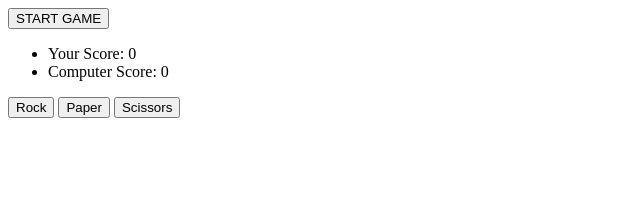
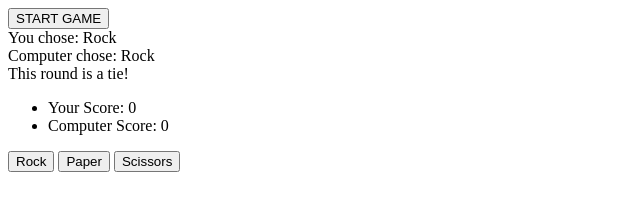
Before and after one commit to LeSparkly/TOP_rock_paper_scissors, a plain HTML site: page index.html in a window 1280 px wide. Both pictures are taken after a click on the button "Rock". Shown: the whole page, without its empty margins (0-640 px from the left). Drawn offline with Linux system fonts and the light colour scheme.

Commit message:
Add player and computer choice display. Add round winner display

```diff
--- a/index.html
+++ b/index.html
@@ -10,6 +10,9 @@
     <div class="container">
       <button class="play-button">START GAME</button>
       <div>
+        <div class="human-move">wewe</div>
+        <div class="computer move"></div>
+        <div class="round winner"></div>
         <ul>
           <li id="player-score"></li>
           <li class="computer-score"></li>
--- a/rockPaperScissors.js
+++ b/rockPaperScissors.js
@@ -7,7 +7,9 @@ const scissorsButton = document.querySelector("#scissors");
 
 const humanScoreDisplay = document.querySelector("#player-score");
 const computerScoreDisplay = document.querySelector(".computer-score");
-console.log(computerScoreDisplay);
+const humanMoveDisplay = document.querySelector(".human-move");
+const computerMoveDisplay = document.querySelector(".computer.move");
+let roundWinnerDisplay = document.querySelector(".round.winner");
 
 const playButton = document.querySelector(".play-button");
 const buttonSpan = document.querySelector(".buttons");
@@ -49,18 +51,21 @@ function updateScores() {
 }
 
 function playRound(humanChoice) {
-  const computerChoice = getComputerChoice();
+  let computerChoice = getComputerChoice();
+  humanMoveDisplay.textContent = `You chose: ${humanChoice}`;
+  computerMoveDisplay.textContent = `Computer chose: ${computerChoice}`;
+
   if (humanChoice === computerChoice) {
-    console.log("It's a tie!");
+    roundWinnerDisplay.textContent = "This round is a tie!";
   } else if (
     (humanChoice === "Rock" && computerChoice === "Scissors") ||
     (humanChoice === "Paper" && computerChoice === "Rock") ||
     (humanChoice === "Scissors" && computerChoice === "Paper")
   ) {
-    console.log("You win");
+    roundWinnerDisplay = "You win this round!";
     humanScore++;
   } else {
-    console.log("You lose");
+    roundWinnerDisplay.textContent = "You lose this round!";
     computerScore++;
   }
   updateScores();
```
